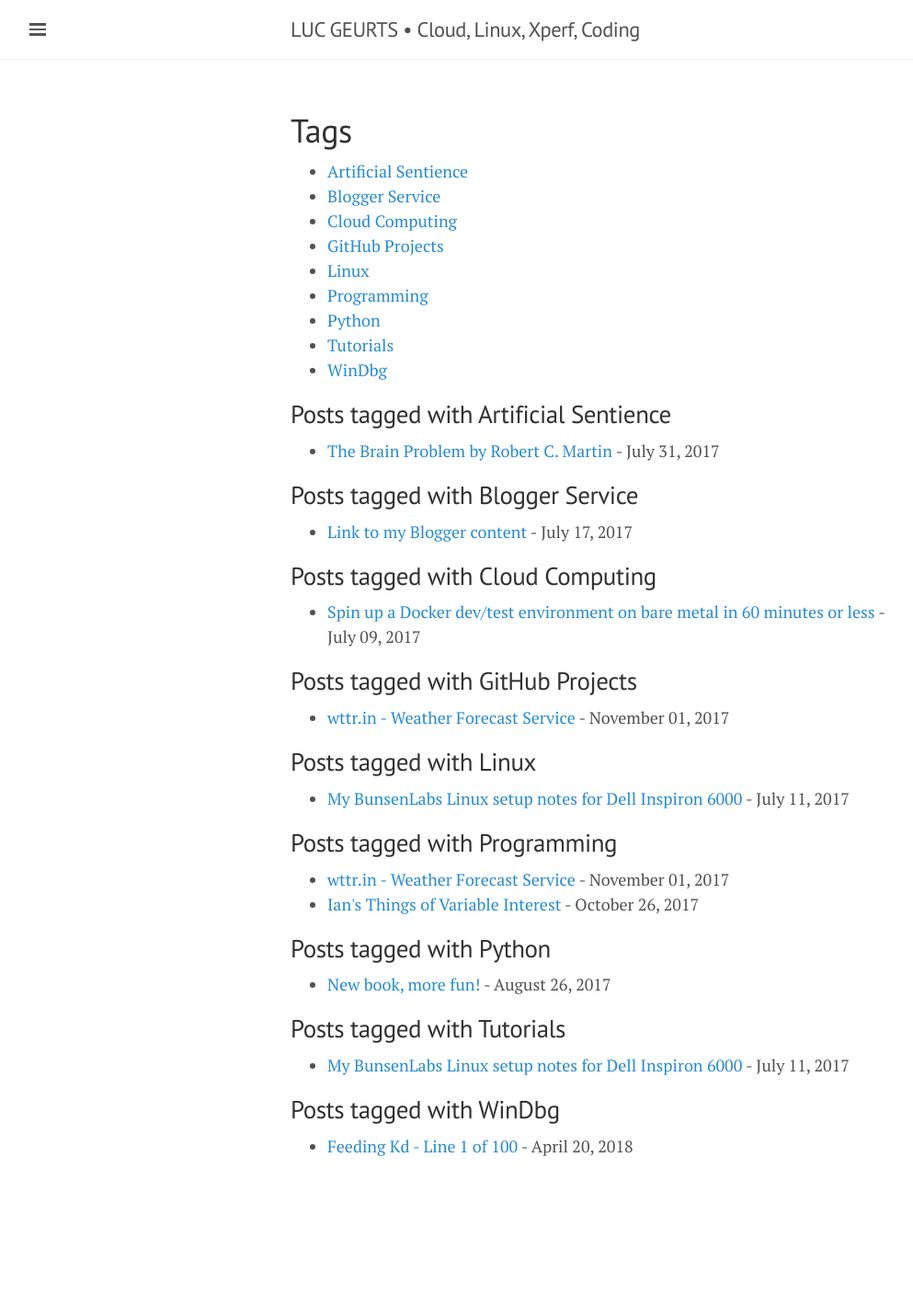
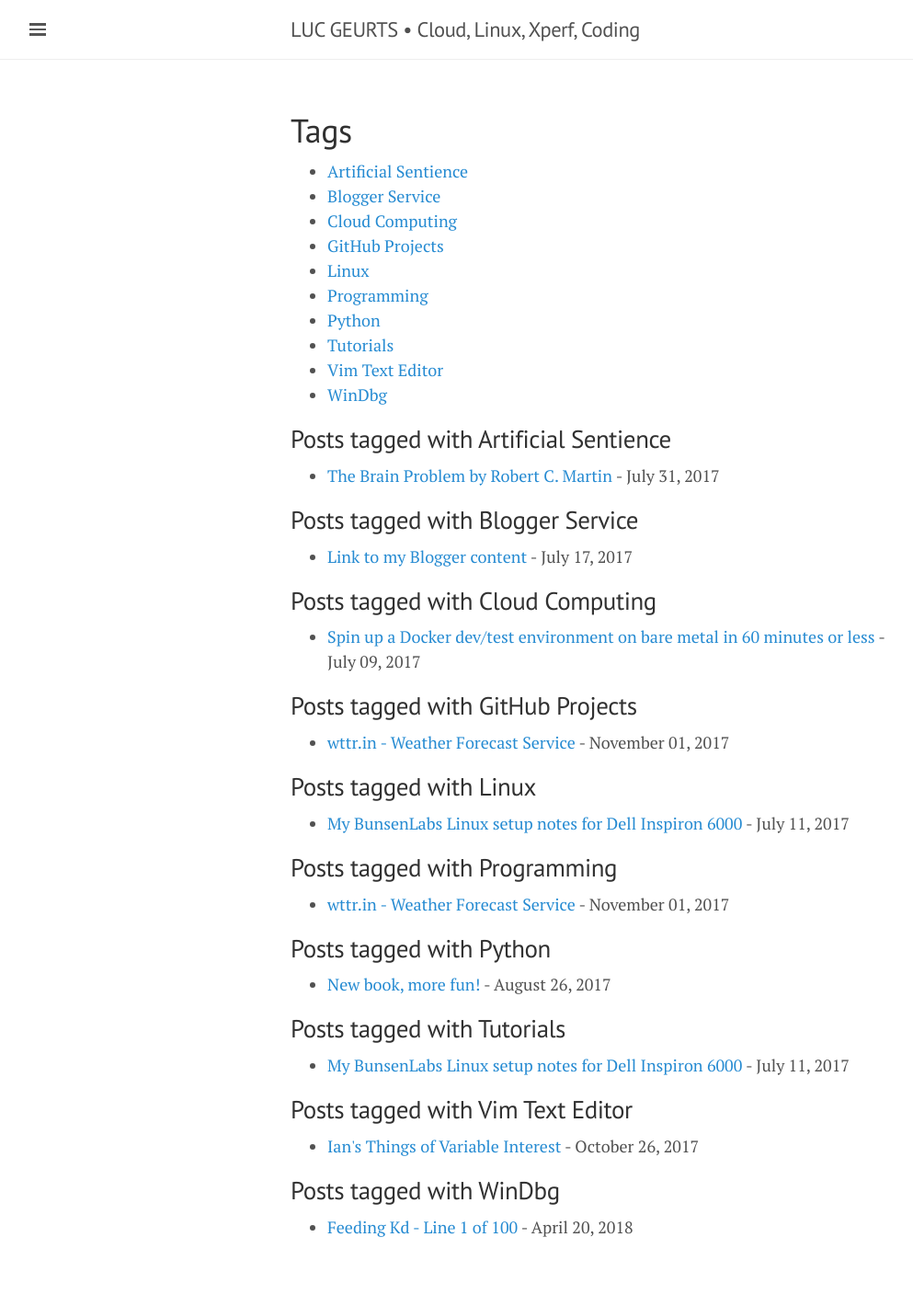
Before and after one commit to lgeurts/lgeurts.github.io, a Jekyll site: the page built from tags.html, in a window 1280 px wide. Shown: the whole page at 92% size, without its empty margins (0-993 px from the left). Built offline with Jekyll 4.4.1, drawn with Linux system fonts in a browser that asks for light colours; nearby versions of some CDN libraries; before the commit the page ends 1332 px from its top, so only the background shows below that.

Commit message:
Update 2017-10-26-ian's-things-of-variable-interest.md

```diff
--- a/_posts/2017-10-26-ian's-things-of-variable-interest.md
+++ b/_posts/2017-10-26-ian's-things-of-variable-interest.md
@@ -4,7 +4,7 @@
 read_time: true
 comments: true
 category: Open Source
-tags: [ Programming ]
+tags: [ Vim Text Editor ]
 ---
 
 I am reading [Vim After 15 Years](https://statico.github.io/). Fzf and fzf.vim for finding files, ack.vim and ag for searching files, Vim + tmux, ALE, and a [Vim Awesome](https://vimawesome.com/) community.
```
